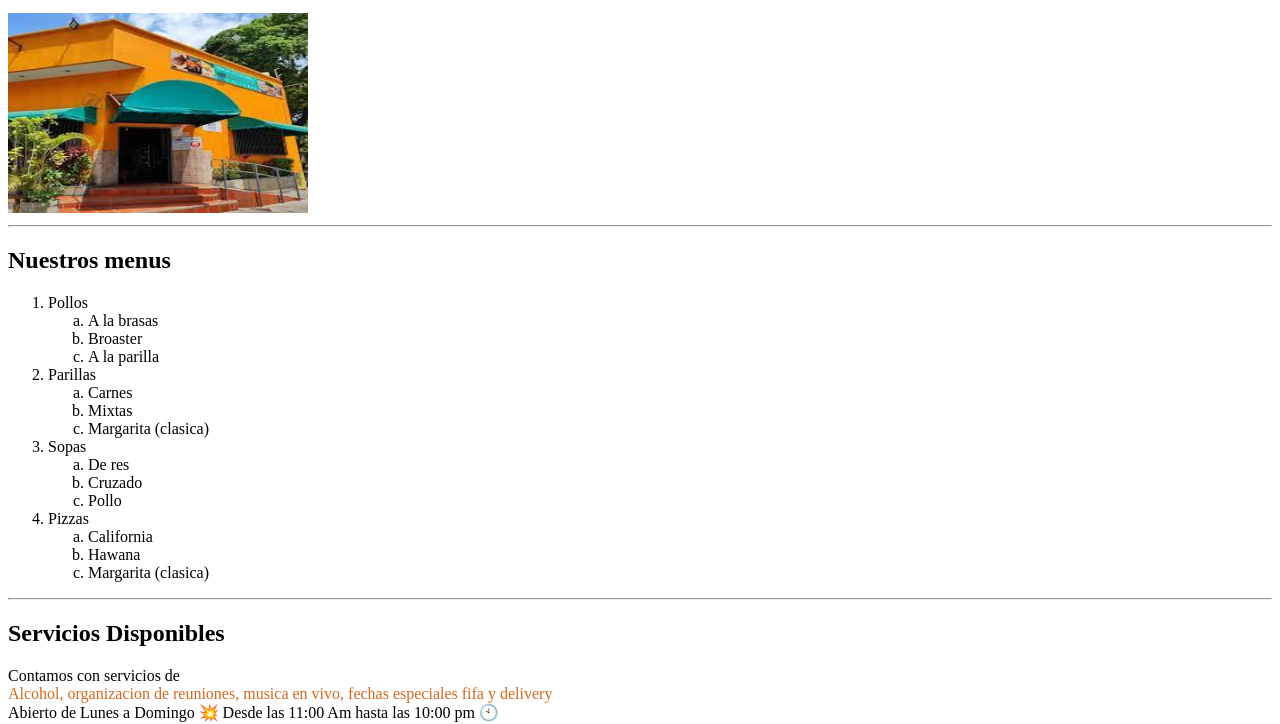
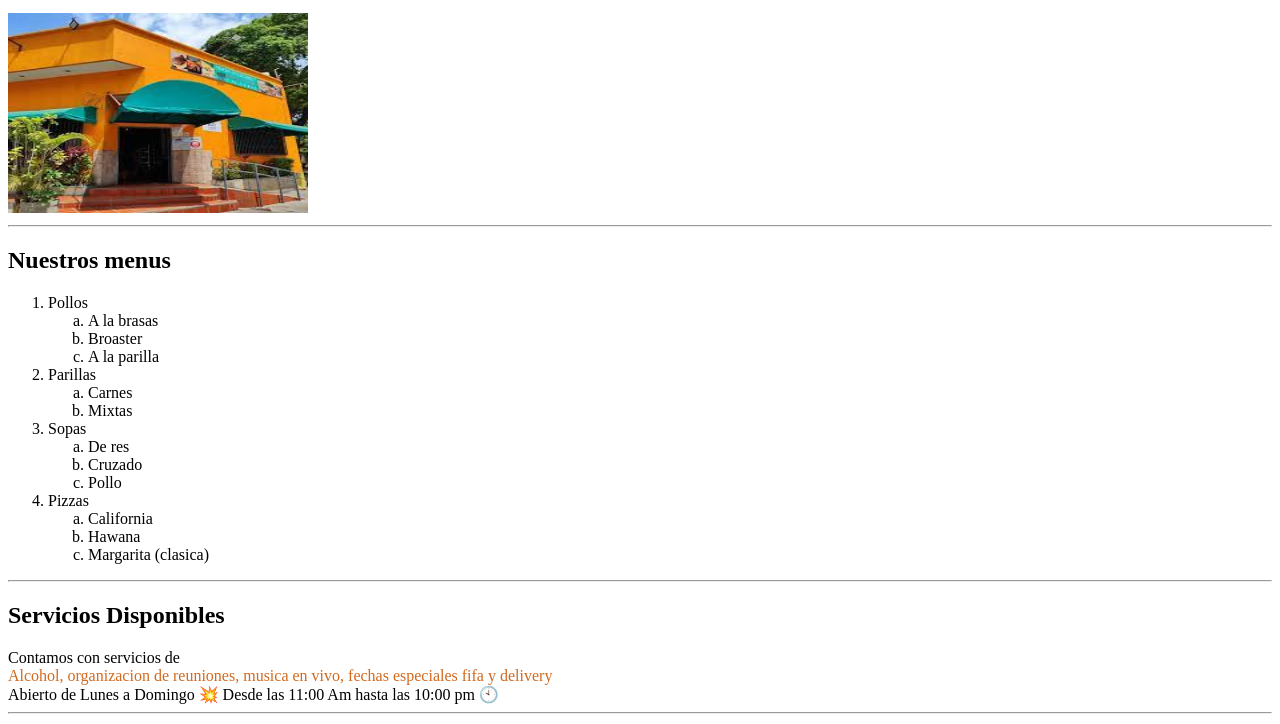
Before and after one commit to Kevinasd12/Brasas_probando, a plain HTML site: page index.html in a window 1280 px wide. Shown: the part 101-825 px from the top of the page. Drawn offline with Linux system fonts and the light colour scheme.

Commit message:
delete <li error> of parrillas

```diff
--- a/index.html
+++ b/index.html
@@ -29,7 +29,6 @@
             <ol>
                 <li style="list-style-type: lower-alpha;">Carnes</li>
                 <li style="list-style-type: lower-alpha;">Mixtas</li>
-                <li style="list-style-type: lower-alpha;">Margarita (clasica)</li>
             </ol>
             <li>Sopas</li>
             <ol>
```
